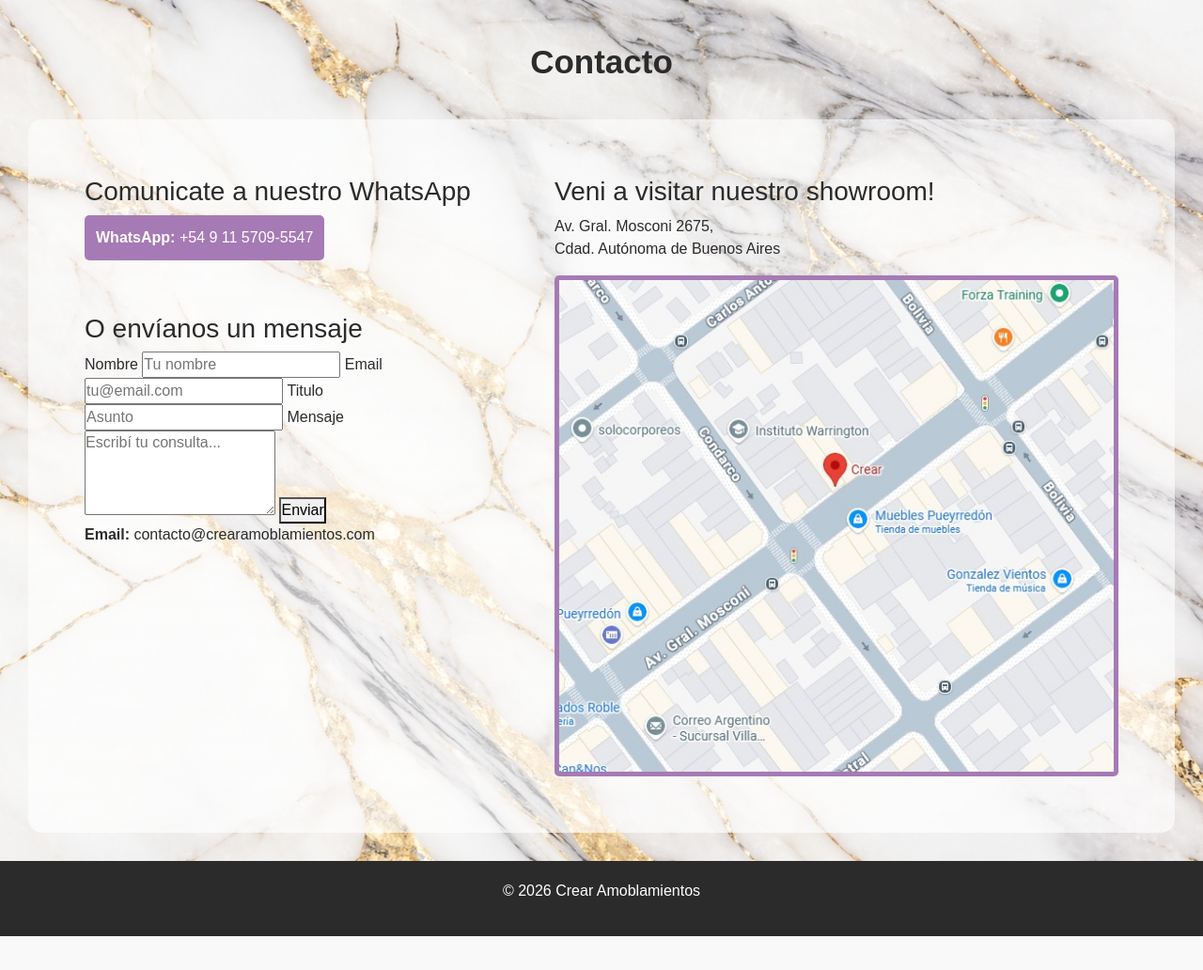
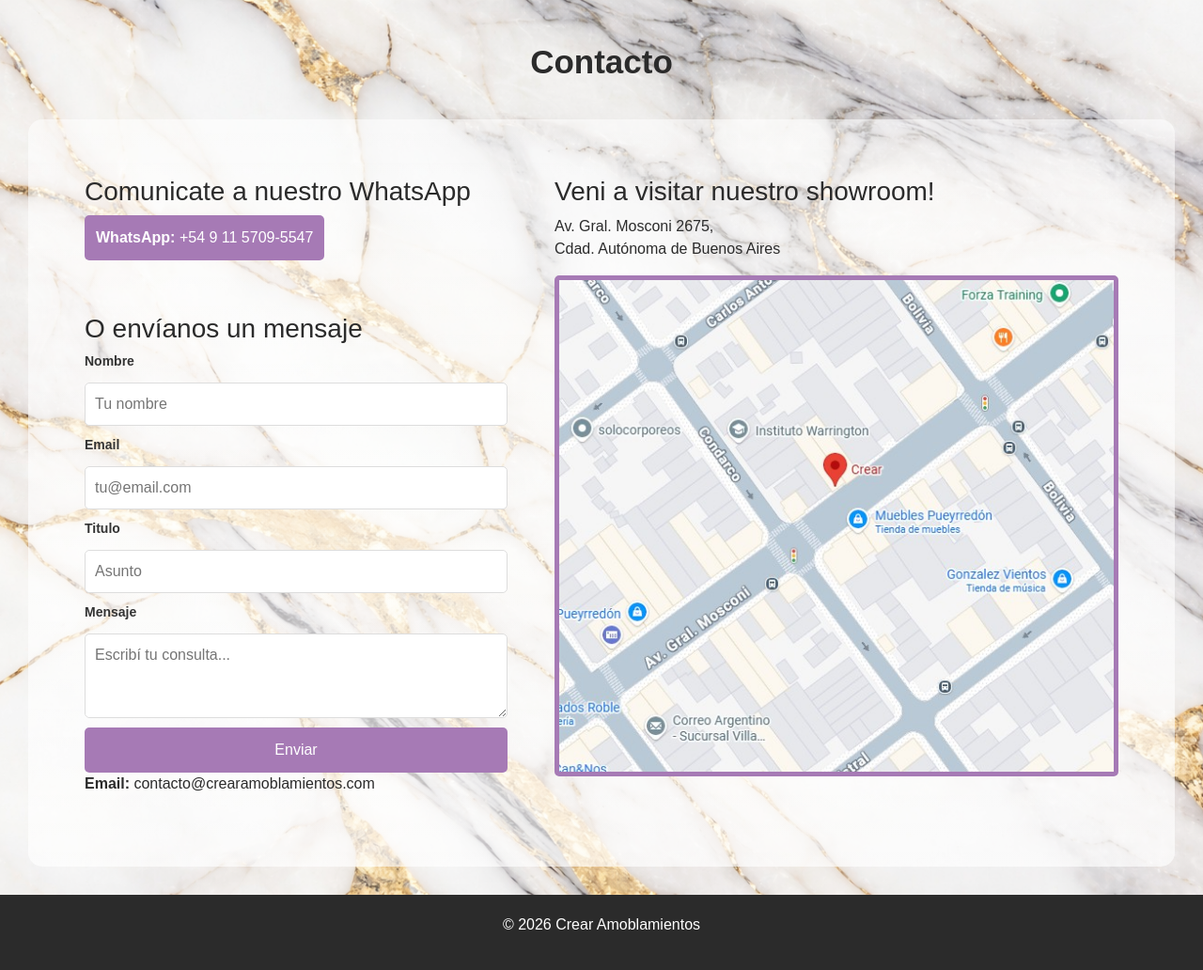
Before and after one commit to ASartori7771/crear-amoblamientos-website, a Django app: page /contacto/ in a window 1280 px wide. Shown: the part 85-1117 px from the top of the page at 94% size. Before the commit the page ends 1081 px from the top, so only its background shows below. Run offline with Django 5.2, Linux system fonts and the light colour scheme.

Commit message:
Contact form style fix

```diff
--- a/core/static/core/css/styles.css
+++ b/core/static/core/css/styles.css
@@ -478,7 +478,7 @@ body {
 
 /* formulario */
 
-#formulario-contacto {
+#formulario-contacto{
     display: flex;
     flex-direction: column;
     gap: 10px;
@@ -490,6 +490,13 @@ body {
 
     border: 1px solid #ddd;
     border-radius: 5px;
+}
+
+#formulario-contacto label {
+    font-size: 14px;
+    font-weight: 600;
+    color: #333;
+    margin-bottom: 2px;
 }
 
 .mensaje {
--- a/core/templates/core/contacto.html
+++ b/core/templates/core/contacto.html
@@ -36,7 +36,7 @@
 
             <h3>O envíanos un mensaje</h3>
 
-            <form method="POST" action="{% url 'contacto' %}">
+            <form id="formulario-contacto" method="POST" action="{% url 'contacto' %}">
                 {% csrf_token %}
 
                 <label>Nombre</label>
```
